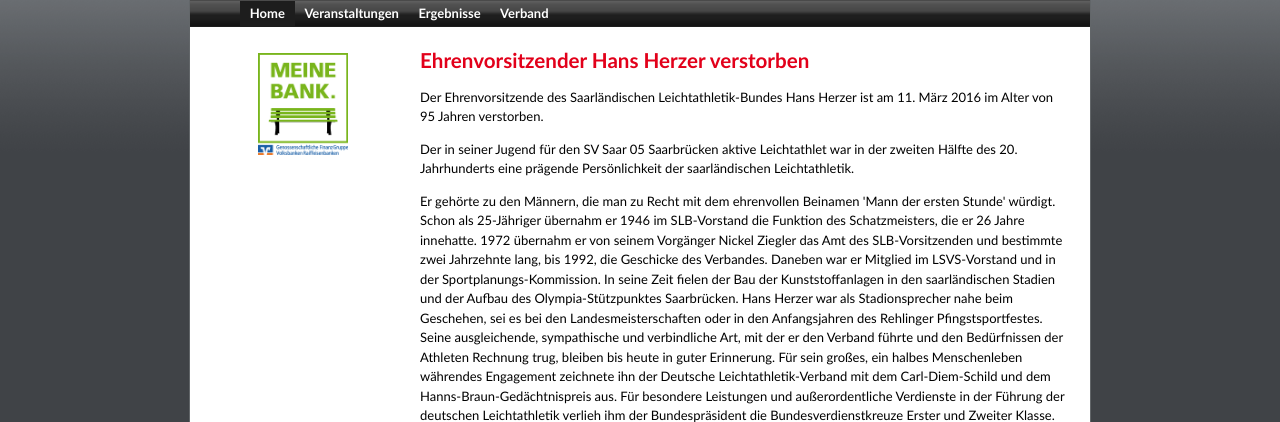
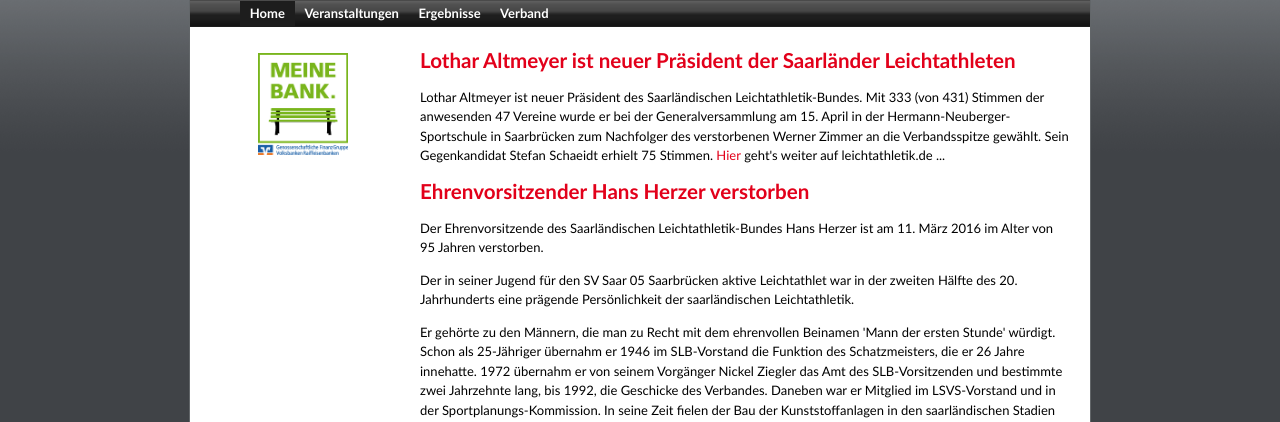
Before and after one commit to lg-regensburg/SLV, a PHP site: page / in a window 1280 px wide. Shown: the part 256-678 px from the top of the page. Run offline with PHP 8.4, Linux system fonts and the light colour scheme.

Commit message:
add article

```diff
--- a/index.php
+++ b/index.php
@@ -2,6 +2,12 @@
  $description = 'Willkommen auf der offiziellen Webseite des Süddeutschen Leichtathletikverbandes';
  $menu['current'] = 'home'; ?>
   <?php require '_header.inc.php'; ?>
+
+    <h2>Lothar Altmeyer ist neuer Präsident der Saarländer Leichtathleten</h2>
+    <br>
+    <p>
+      Lothar Altmeyer ist neuer Präsident des Saarländischen Leichtathletik-Bundes. Mit 333 (von 431) Stimmen der anwesenden 47 Vereine wurde er bei der Generalversammlung am 15. April in der Hermann-Neuberger-Sportschule in Saarbrücken zum Nachfolger des verstorbenen Werner Zimmer an die Verbandsspitze gewählt. Sein Gegenkandidat Stefan Schaeidt erhielt 75 Stimmen. <a href="http://www.leichtathletik.de/news/news/detail/lothar-altmeyer-ist-neuer-praesident-der-saarlaender-leichtathleten/" target="_blank">Hier</a> geht's weiter auf leichtathletik.de ...
+    </p>
 
     <h2>Ehrenvorsitzender Hans Herzer verstorben</h2>
     <br>
```
